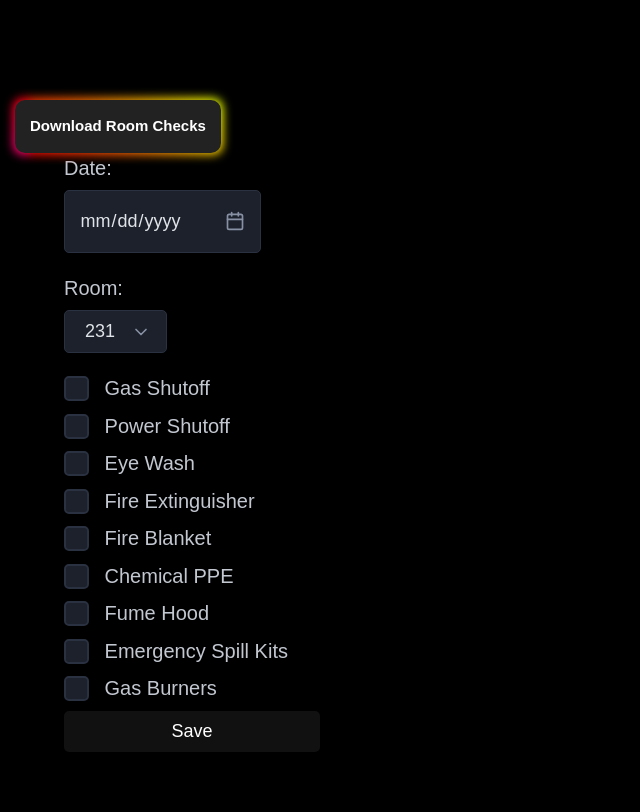
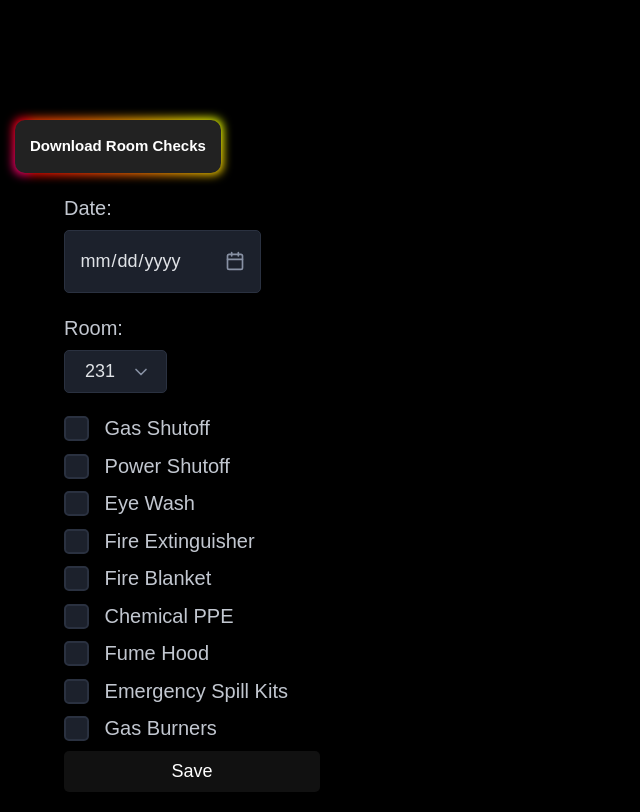
Before and after one commit to dchavre/sciventory-deployment, a Flask app: template templates/room_table.html in a window 1280 px wide; the page is wider, and only the part inside the window is pictured. Shown: the part 254-1066 px from the top of that part, without its empty margins (0-640 px from the left). Before the commit the page ends 1006 px from the top of that part, so only its background shows below. Run offline with Flask 3, Linux system fonts and the light colour scheme; the template is opened without the code that fills it, so the values that code supplies are empty; parts of the project's set-up code (start-up, migrations or seed data) failed here and were passed over; some libraries are stand-ins or nearby versions; some web fonts are replaced.

Commit message:
Update style.css

```diff
--- a/static/style.css
+++ b/static/style.css
@@ -218,6 +218,11 @@ body {
     font-size: 15px;
 }
 
+#download-room {
+    margin-top: 20px;
+    margin-bottom: 20px;
+}
+
 .button-container {
     display: flex;
     justify-content: center;
```
